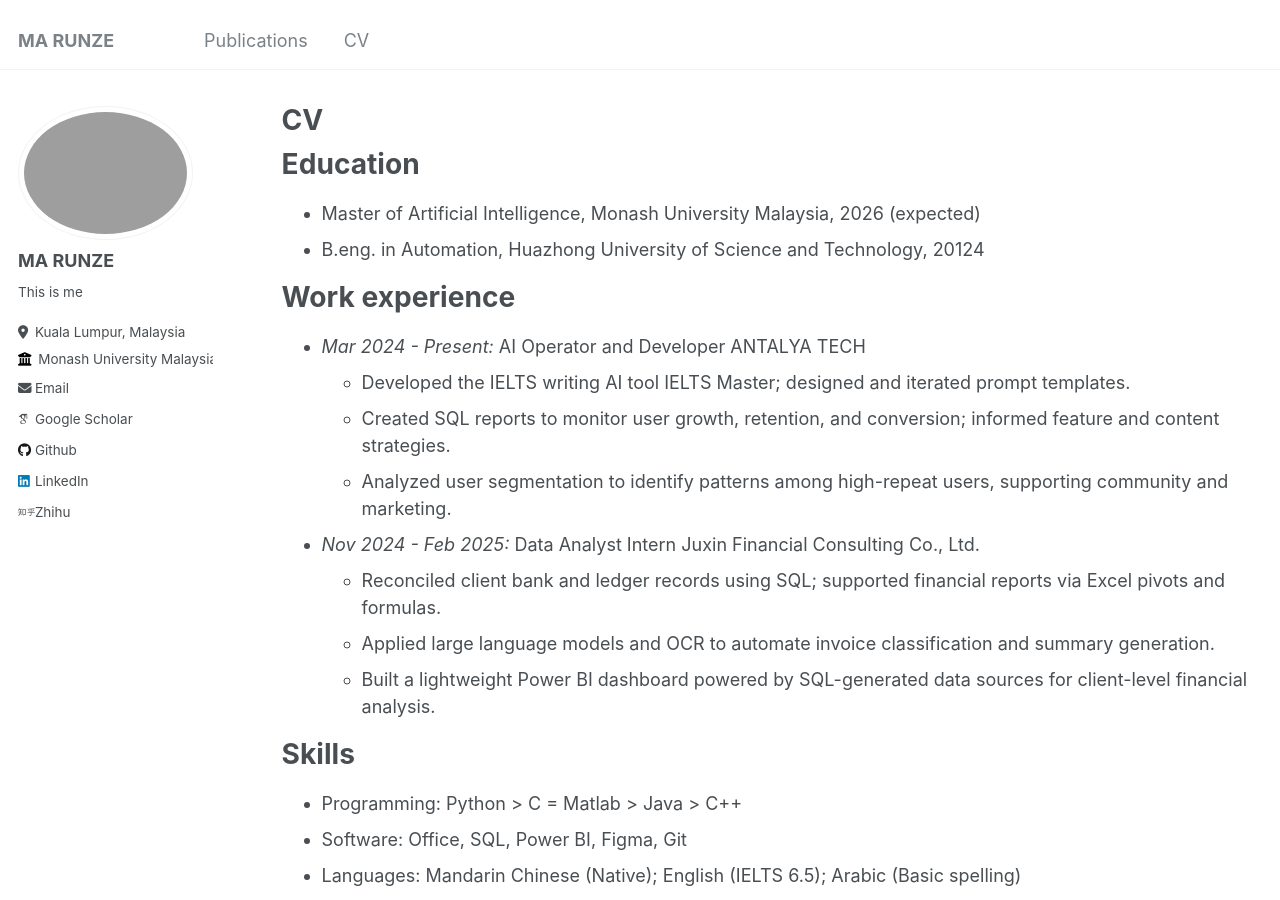
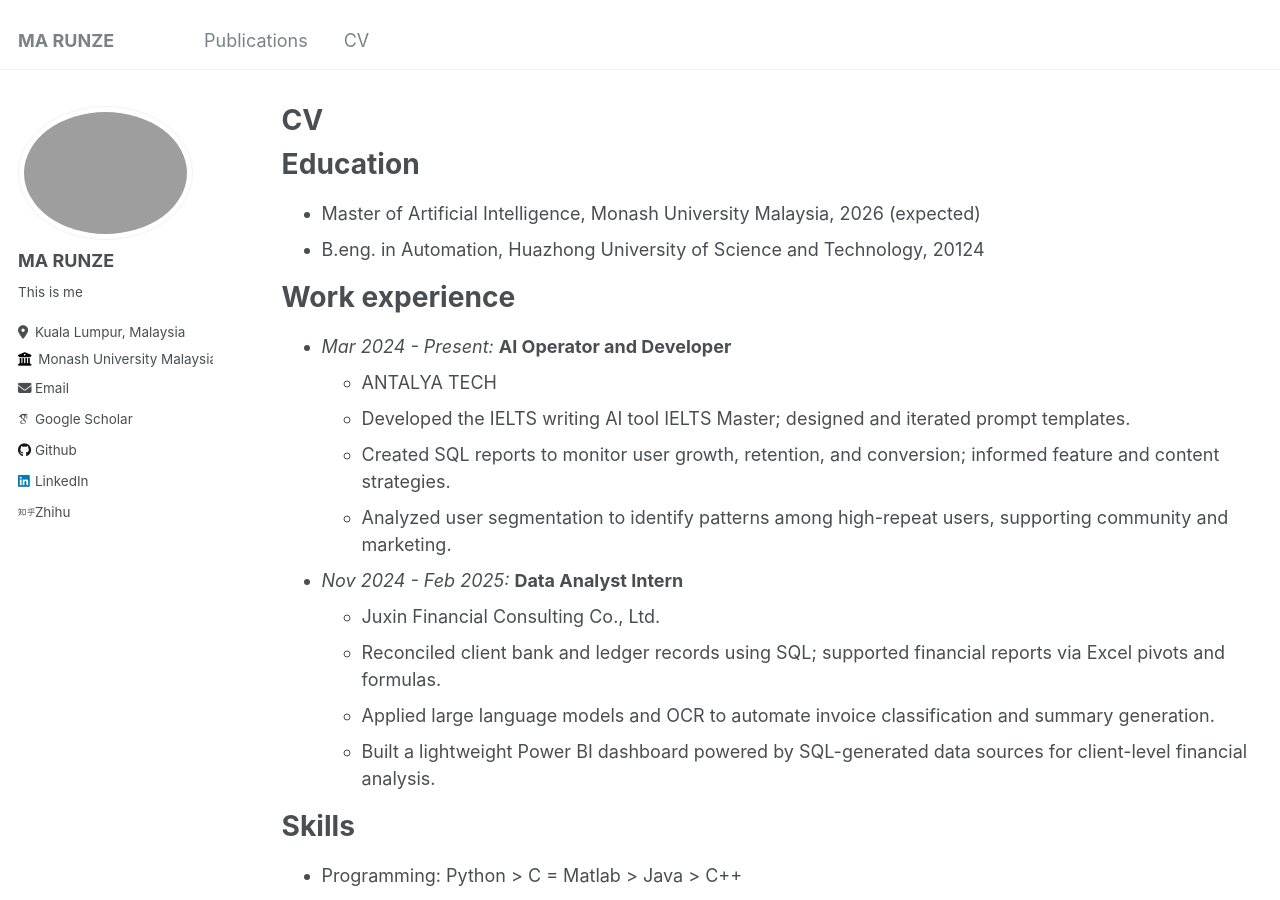
Before and after one commit to Kha1edze/Kha1edze.github.io, a Jekyll site: the page built from _pages/cv.md, in a window 1280 px wide and 900 px high. Built offline with Jekyll 4.4.1, drawn with Linux system fonts in a browser that asks for light colours; some web fonts are replaced.

```diff
--- a/_config.yml
+++ b/_config.yml
@@ -57,7 +57,7 @@ author:
   keybase          : # Username
   instagram        : # Username
   lastfm           : # Username
-  linkedin         : https://www.linkedin.com/in/runze-ma-08581435b/
+  linkedin         : /runze-ma-08581435b/
   mastodon         : # URL
   medium           : # URL
   pinterest        : # Username
--- a/_pages/cv.md
+++ b/_pages/cv.md
@@ -16,12 +16,14 @@ Education
 
 Work experience
 ======
-* *Mar 2024 - Present:* AI Operator and Developer       ANTALYA TECH
+* *Mar 2024 - Present:* **AI Operator and Developer**
+  * ANTALYA TECH
   * Developed the IELTS writing AI tool IELTS Master; designed and iterated prompt templates.
   * Created SQL reports to monitor user growth, retention, and conversion; informed feature and content strategies.
   * Analyzed user segmentation to identify patterns among high-repeat users, supporting community and marketing.
 
-* *Nov 2024 - Feb 2025:* Data Analyst Intern          Juxin Financial Consulting Co., Ltd.
+* *Nov 2024 - Feb 2025:* **Data Analyst Intern**
+  * Juxin Financial Consulting Co., Ltd.
   * Reconciled client bank and ledger records using SQL; supported financial reports via Excel pivots and formulas.
   * Applied large language models and OCR to automate invoice classification and summary generation.
   * Built a lightweight Power BI dashboard powered by SQL-generated data sources for client-level financial analysis.
```
